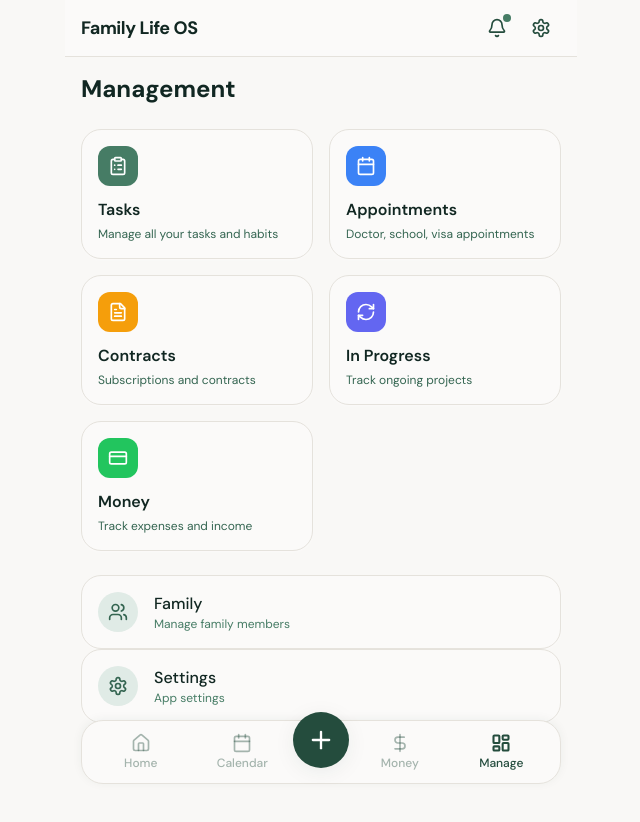
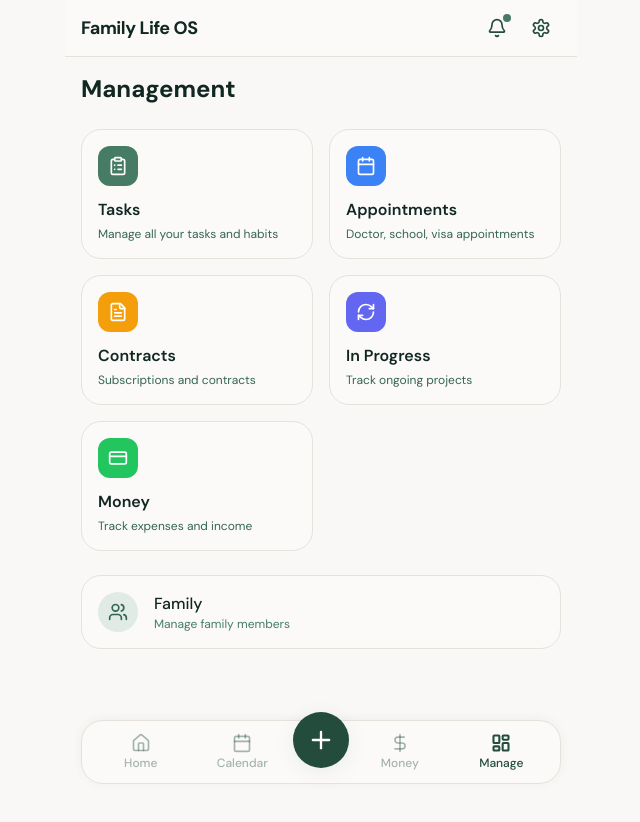
Before and after one commit to wa7med/family-os, a Next.js app: page /management in a window 1280 px wide. Shown: the top 822 px of the page, without its empty margins (319-959 px from the left). Built offline with nearby package versions, Linux system fonts and the light colour scheme.

Commit message:
feat: Remove settings from management page

```diff
--- a/src/app/management/page.tsx
+++ b/src/app/management/page.tsx
@@ -9,7 +9,6 @@ import {
   RefreshCw,
   CreditCard,
   Users,
-  Settings,
 } from "lucide-react";
 
 const managementItems = [
@@ -57,12 +56,6 @@ const secondaryItems = [
     href: "/family",
     icon: Users,
   },
-  {
-    title: "Settings",
-    description: "App settings",
-    href: "/settings",
-    icon: Settings,
-  },
 ];
 
 export default function ManagementPage() {
```
